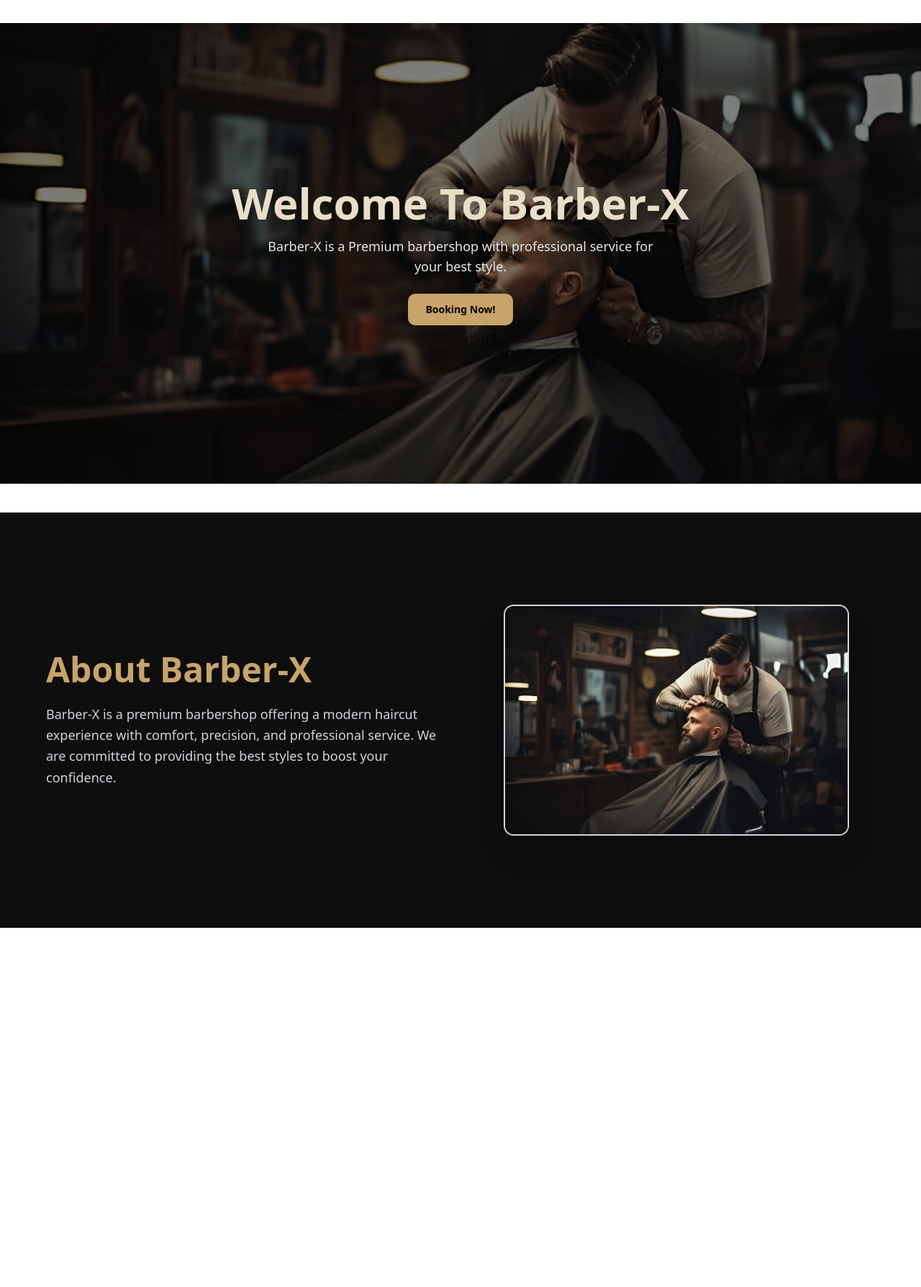
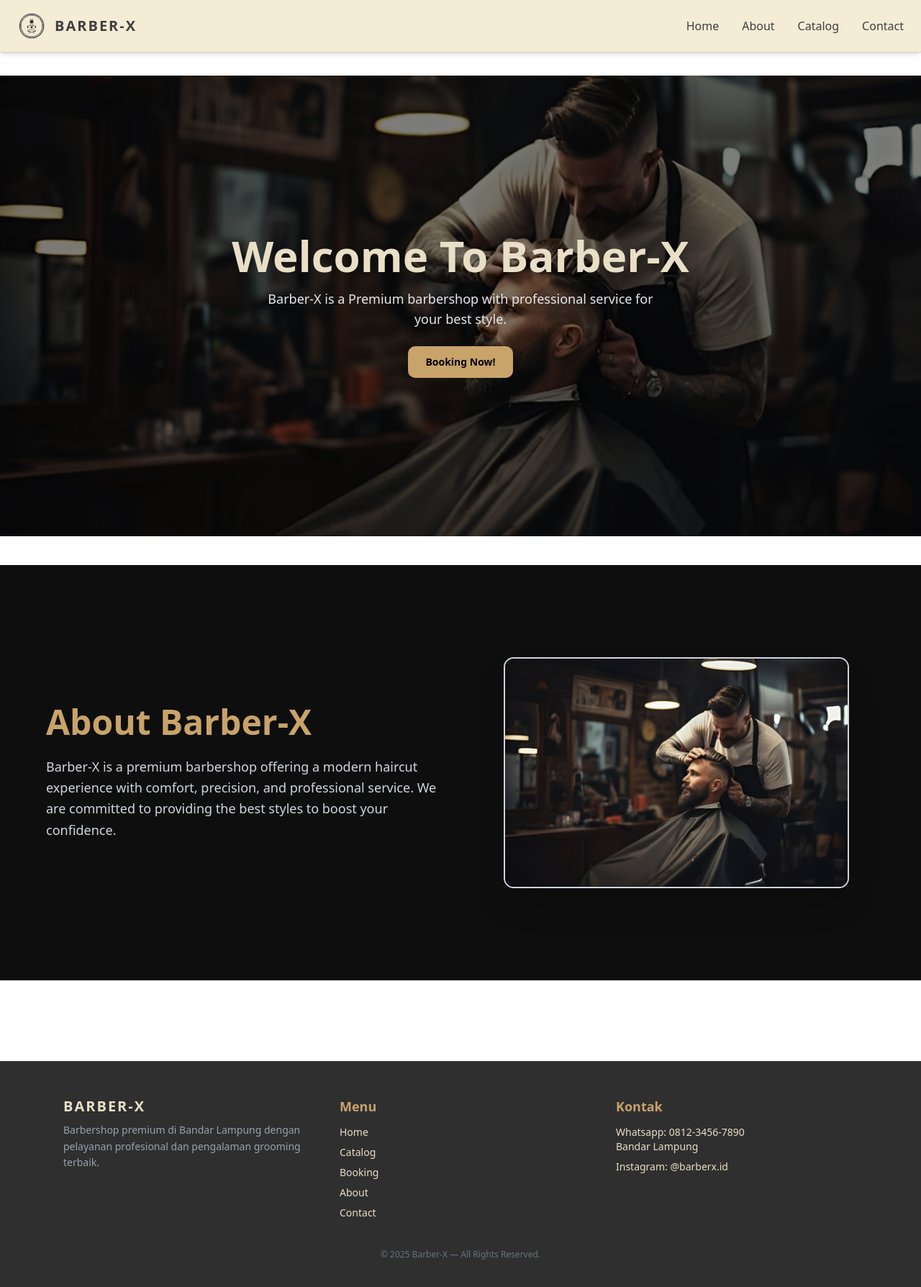
Before and after one commit to NaswaNovellia-23312014/Barber-x, a Next.js app in the folder web/: page / in a window 1280 px wide. Shown: the top 1788 px of the page at 72% size. Before the commit the page ends 1289 px from the top, so only its background shows below. Built offline with nearby package versions, Linux system fonts and the light colour scheme.

Commit message:
feat(layout): Menyelesaikan layout utama, tambahkan header/footer

```diff
--- /dev/null
+++ b/web/src/app/(main)/layout.tsx
@@ -0,0 +1,16 @@
+import Navbar from "@/components/navbar/Navbar";
+import Footer from "@/components/footer/Footer";
+
+export default function MainLayout({
+  children,
+}: {
+  children: React.ReactNode;
+}) {
+  return (
+    <div className="min-h-screen bg-white">
+      <Navbar />
+      <main>{children}</main>
+      <Footer />
+    </div>
+  );
+}
```
